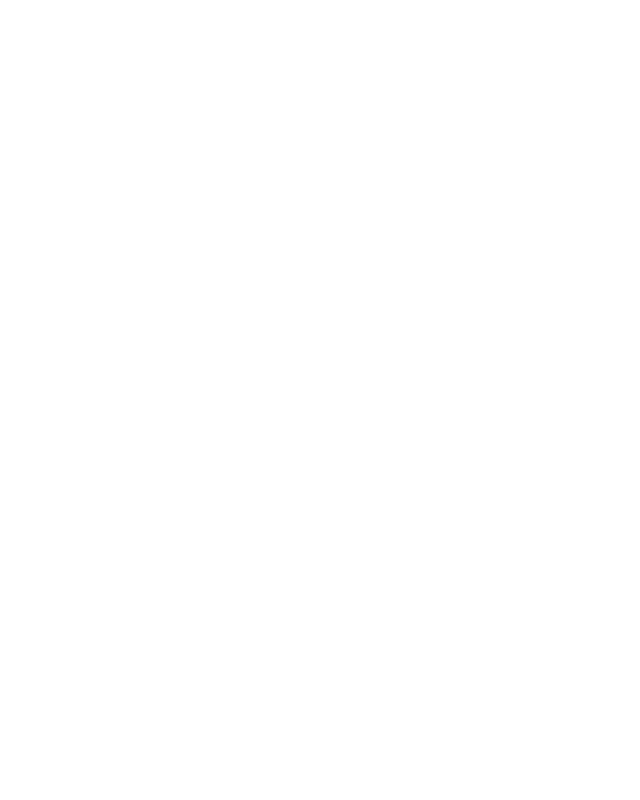
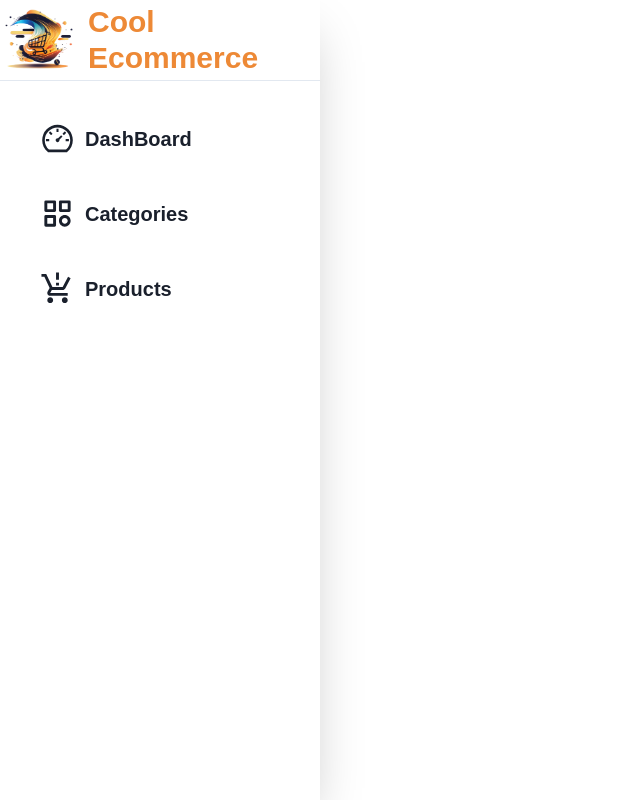
Before and after one commit to chetra-seng/e-commerce, a React (Create React App) app in the folder client/: page /dashboardpage in a window 1280 px wide. Before the commit this address had no page. Shown: the whole page, without its empty margins (0-640 px from the left). Built offline with nearby package versions, Linux system fonts and the light colour scheme; a web font is replaced by a local one.

Commit message:
Create DashBoard Page

```diff
--- a/client/src/App.tsx
+++ b/client/src/App.tsx
@@ -7,6 +7,8 @@ import Signup from "./pages/Signup";
 import ProductDetail from "./pages/ProductDetail";
 import CategoryPage from "./pages/CategoryPage";
 import ShopCartPage from "./pages/ShopCartPage";
+import UserLoginPage from "./pages/User/UserLLogin";
+import DashBoardPage from "./pages/User/DashBoard";
 
 function App() {
   return (
@@ -17,6 +19,8 @@ function App() {
       <Route path="/productdetail" element={<ProductDetail/>}/>
       <Route path="/categorypage" element={<CategoryPage/>}/>
       <Route path="/shopcartpage" element={<ShopCartPage/>}/>
+      <Route path="/userloginpage" element={<UserLoginPage/>}/>
+      <Route path="/dashboardpage" element={<DashBoardPage/>}/>
     </Routes>
   );
 }
--- a/client/src/pages/ProductDetail.tsx
+++ b/client/src/pages/ProductDetail.tsx
@@ -48,7 +48,7 @@ export default function ProductDetail() {
                 />
               </Stack>
             </div>
-            <div className="content-detail ml-20">
+            <div className="ml-20">
               <Text className="" fontWeight={"bold"} fontSize="3xl">
                 Product Detail
               </Text>
--- /dev/null
+++ b/client/src/pages/User/DashBoard.tsx
@@ -0,0 +1,38 @@
+import { Box, Flex, Heading, Image, Text } from "@chakra-ui/react";
+import { AiFillDashboard, AiOutlineDashboard } from "react-icons/ai";
+import { BiCategory } from "react-icons/bi";
+import { MdProductionQuantityLimits } from "react-icons/md";
+import Head from "../../components/Head";
+
+export default function DashBoardPage() {
+  return (
+    <>
+      <Head title={"DashBoard"} />
+      <Flex>
+        <Box w={"80"} h="100vh " boxShadow="2xl ">
+          <Flex className="logo" gap={2} align={"center"} h="10vh ">
+            <Image src="./logo.png" w={20} />
+            <Heading size={"lg"} color={"heading"}>
+              Cool Ecommerce
+            </Heading>
+          </Flex>
+          <hr />
+          <Flex flexDir={"column"} gap={10} marginLeft={"10"} marginTop={"10"}>
+            <Flex align={"center"}>
+              <AiOutlineDashboard size={35} style={{ marginRight: "10" }} />
+              <Text  fontWeight={"bold"} fontSize="xl">DashBoard</Text>
+            </Flex>
+            <Flex align={"center"}>
+              <BiCategory size={35} style={{ marginRight: "10" }}/>
+              <Text fontWeight={"bold"} fontSize="xl">Categories</Text>
+            </Flex>
+            <Flex align={"center"}>
+              <MdProductionQuantityLimits size={35} style={{ marginRight: "10" }}/>
+              <Text  fontWeight={"bold"} fontSize="xl">Products</Text>
+            </Flex>
+          </Flex>
+        </Box>
+      </Flex>
+    </>
+  );
+}
--- /dev/null
+++ b/client/src/pages/User/UserLLogin.tsx
@@ -0,0 +1,86 @@
+
+import { Button, Container, Divider, Flex,FormLabel,Heading,Image, Input,Text, useColorMode } from "@chakra-ui/react";
+import { motion } from "framer-motion";
+import { Link } from "react-router-dom";
+import Head from "../../components/Head";
+
+export default function UserLoginPage() {
+    const { colorMode } = useColorMode();
+  return (
+    <>
+      <Head title={"UserLogin"} />
+      <Container
+        minW={"6xl"}
+        as={motion.div}
+        transitionDuration={"200ms"}
+        initial={{ opacity: 0, x: -200 }}
+        animate={{ opacity: 1, x: 0 }}
+        exit={{ opacity: 0, x: 200 }}
+      >
+        <Flex minH={"100vh"} flexDir={"column"} justifyContent={"center"}>
+          <Flex flexDir={"row"} justifyContent={"center"} align={"center"}>
+            <Flex flexDir={"column"} gap={2} w={"50%"}>
+              <Flex flexDir={"column"} align="center">
+                <Image src="./logo.png" w={"20"} />
+                <Heading>Seller Login</Heading>
+              </Flex>
+              <Flex justifyContent={"center"}>
+                <Divider w={"25rem"} />
+              </Flex>
+              <form >
+                <Flex flexDir={"column"} gap={3} p={10} align={"center"}>
+                  <Flex flexDir={"column"} w={"25rem"}>
+                    <FormLabel>Email: </FormLabel>
+                    <Input
+                      type={"email"}
+                      id={"email"}
+                      required
+
+                    />
+                  </Flex>
+                  <Flex flexDir={"column"} w={"25rem"}>
+                    <FormLabel>Password: </FormLabel>
+                    <Input
+                      type={"password"}
+                      id={"password"}
+                      required
+
+                    />
+                  </Flex>
+                  <Button
+                    w={"25rem"}
+                    mt={3}
+                    type={"submit"}
+                    loadingText="Logging In"
+
+                  >
+                    Log In
+                  </Button>
+                </Flex>
+              </form>
+              <Flex justifyContent={"center"}>
+                <Divider w={"25rem"} />
+              </Flex>
+              {/* <Flex flexDir={"row"} justifyContent={"center"} gap={3}>
+                <Text>Don't have an account?</Text>
+                <Link to={"/"}>
+                  <Text>Sign Up</Text>
+                </Link>
+
+              </Flex> */}
+            </Flex>
+            <Flex
+              bg={colorMode === "light" ? "gray.100" : "gray.400"}
+              w={"50%"}
+              display={{ base: "none", lg: "block" }}
+            >
+              <Image
+                src={colorMode === "light" ? "./login.svg" : "./login_dark.svg"}
+              />
+            </Flex>
+          </Flex>
+        </Flex>
+      </Container>
+    </>
+  );
+}
```
